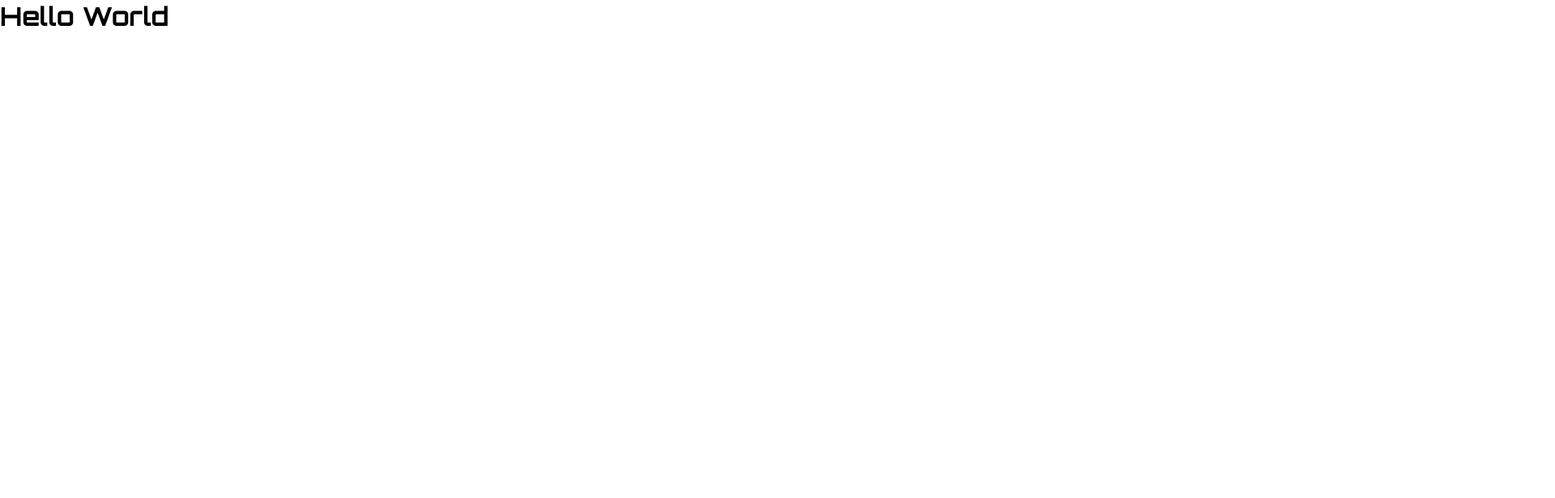
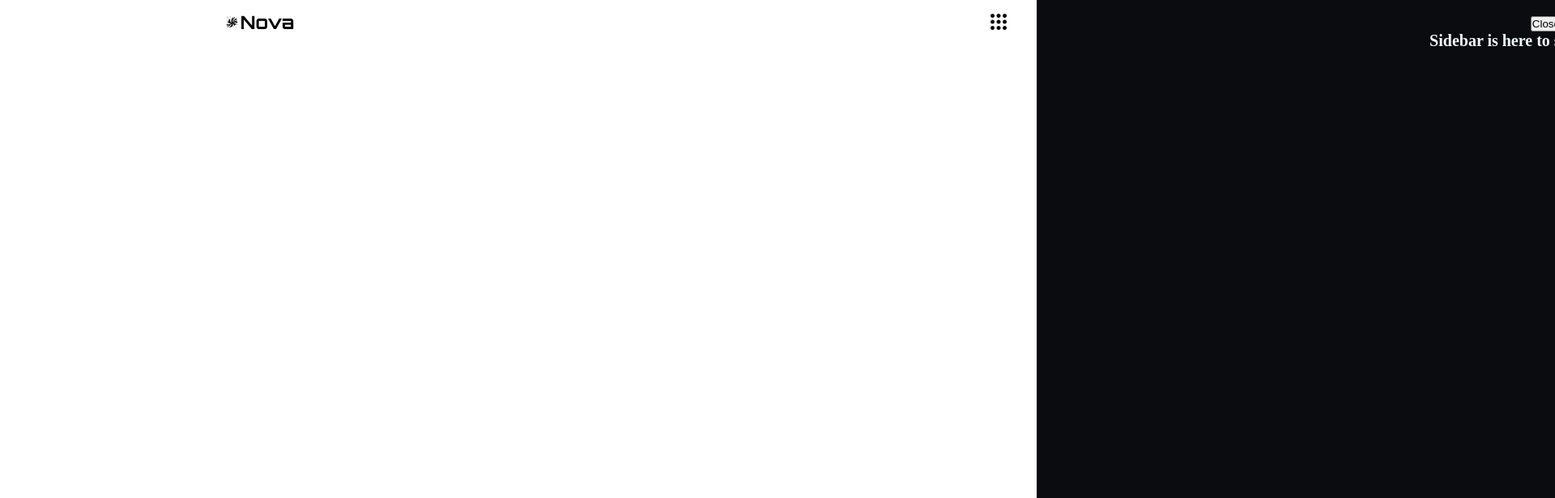
Before and after one commit to PC-Ngumoha/nova, a React (Vite) app: page / in a window 1280 px wide. Shown: the top 616 px of the page at 81% size, 1920 px wide, since content can reach past the window. Built offline with nearby package versions, Linux system fonts and the light colour scheme.

Commit message:
Update: Implement Navbar and Sidebar - rough version

```diff
--- a/package.json
+++ b/package.json
@@ -19,7 +19,8 @@
     "path": "^0.12.7",
     "react": "^18.3.1",
     "react-dom": "^18.3.1",
-    "react-icons": "^5.3.0"
+    "react-icons": "^5.3.0",
+    "react-router-dom": "^6.26.1"
   },
   "devDependencies": {
     "@eslint/js": "^9.9.0",
--- a/src/App.tsx
+++ b/src/App.tsx
@@ -1,7 +1,9 @@
+import { Navbar } from '@/components';
+
 function App() {
   return (
     <>
-      <h1>Hello World</h1>
+      <Navbar />
     </>
   );
 }
--- /dev/null
+++ b/src/components/Navbar.tsx
@@ -0,0 +1,105 @@
+import { FC, useEffect, useState } from 'react';
+import { GiGalaxy } from 'react-icons/gi';
+import { CgMenuGridO } from 'react-icons/cg';
+import { concatClasses } from '@/utils/helpers';
+
+import classNames from '@/components/styles/Navbar.module.scss';
+
+const pageLinks = [
+  {
+    id: 1,
+    name: 'Home',
+  },
+  {
+    id: 2,
+    name: 'Blog',
+  },
+  {
+    id: 3,
+    name: 'Categories',
+  },
+  {
+    id: 4,
+    name: 'Authors',
+  },
+  {
+    id: 5,
+    name: 'Contact',
+  },
+];
+
+/**
+ * Custom utility hook
+ */
+const useToggle = () => {
+  const [isOpen, setIsOpen] = useState(false);
+
+  const toggle = () => setIsOpen((prev) => !prev);
+
+  const open = () => setIsOpen(true);
+
+  const close = () => setIsOpen(false);
+
+  return {
+    isOpen,
+    toggle,
+    open,
+    close,
+  };
+};
+
+/**
+ * SideBar utility component
+ */
+const SideBar = ({
+  handleClose,
+  open,
+}: {
+  handleClose: () => void;
+  open: boolean;
+}) => {
+  return (
+    <div
+      className={
+        open
+          ? concatClasses(classNames.showSidebar, classNames.sidebar)
+          : classNames.sidebar
+      }
+    >
+      <button onClick={() => handleClose()}>Close Me</button>
+      <h1>Sidebar is here to save the day again</h1>
+    </div>
+  );
+};
+
+/**
+ * Navbar main component
+ * @returns <Navbar />
+ */
+const Navbar: FC = () => {
+  const { isOpen, open, close } = useToggle();
+
+  useEffect(() => {}, [isOpen]);
+
+  return (
+    <>
+      <nav className={classNames.navbar}>
+        <div className={classNames.logo}>
+          <GiGalaxy />
+          <h1>Nova</h1>
+        </div>
+        <ul className={classNames.pages}>
+          {pageLinks.map((item) => (
+            <li key={item.id}>{item.name}</li>
+          ))}
+        </ul>
+        <div className={classNames.menubar}>
+          <CgMenuGridO onClick={() => open()} />
+        </div>
+      </nav>
+      <SideBar handleClose={close} open={isOpen} />
+    </>
+  );
+};
+
+export default Navbar;
--- /dev/null
+++ b/src/components/index.ts
@@ -0,0 +1,5 @@
+import Navbar from "./Navbar";
+
+export {
+  Navbar,
+};
--- /dev/null
+++ b/src/components/styles/Navbar.module.scss
@@ -0,0 +1,66 @@
+@import '../../styles/main';
+
+// Following a Mobile first approach to styling the webpage
+
+/* STYLES FOR NAVBAR MAIN COMPONENT */
+.navbar {
+  font-family: $heading_font_stack;
+  padding: 1.2rem;
+  display: flex;
+  justify-content: space-between;
+  align-items: center;
+
+  .logo {
+    flex: 1;
+    display: flex;
+    justify-content: center;
+    align-items: center;
+    font-size: 1.5rem;
+
+    h1 {
+      margin-left: 0.3rem;
+    }
+  }
+
+  .pages {
+    flex: 1;
+    display: none;
+    // display: flex;
+    justify-content: space-around;
+    align-items: center;
+    list-style-type: none;
+  }
+
+  .menubar {
+    flex: 1;
+    display: flex;
+    padding-right: 2rem;
+    align-items: center;
+    justify-content: end;
+    font-size: 3rem;
+  }
+}
+
+/* STYLES FOR NAVBAR SIDEBAR COMPONENT */
+.sidebar {
+  position: absolute;
+  left: 0;
+  top: 0;
+  width: 100%;
+  height: 100%;
+  padding: 2rem 0 0;
+  background-color: $color_bg_dark;
+  color: $color_white;
+  z-index: 10;
+  display: flex;
+  flex-direction: column;
+  align-items: center;
+
+  transition: all 1.2s cubic-bezier(0.25, 1, 0, 0.25);
+
+  transform: translateX(100%);
+}
+
+.showSidebar {
+  transform: translateX(0);
+}
--- a/src/index.scss
+++ b/src/index.scss
@@ -1,10 +1,14 @@
-@import './styles/main';
+// @import './styles/main';
 
 * {
   margin: 0;
   padding: 0;
 }
 
-h1 {
-  font-family: $heading_font_stack;
+html {
+  font-size: 10px;
 }
+
+// h1 {
+//   font-family: $heading_font_stack;
+// }
--- a/src/main.tsx
+++ b/src/main.tsx
@@ -1,10 +1,18 @@
 import { StrictMode } from 'react';
 import { createRoot } from 'react-dom/client';
+import { createBrowserRouter, RouterProvider } from 'react-router-dom';
 import App from './App.tsx';
 import './index.scss';
 
+const router = createBrowserRouter([
+  {
+    path: '/',
+    element: <App />,
+  },
+]);
+
 createRoot(document.getElementById('root')!).render(
   <StrictMode>
-    <App />
+    <RouterProvider router={router} />
   </StrictMode>,
 );
--- a/src/styles/base/_variables.scss
+++ b/src/styles/base/_variables.scss
@@ -1,5 +1,14 @@
 @import url('https://fonts.googleapis.com/css2?family=Exo+2:ital,wght@0,100..900;1,100..900&family=Orbitron:wght@400..900&display=swap');
+
+// FONTS
 
 $body_font_stack: 'Exo 2', sans-serif;
 $heading_font_stack: 'Orbitron', sans-serif;
 $special_text_font_stack: $heading_font_stack;
+
+// COLORS
+$color_cosmic_black: #0b0c10;
+$color_starry_white: #f0f8ff;
+
+$color_bg_dark: $color_cosmic_black;
+$color_white: $color_starry_white;
--- /dev/null
+++ b/src/utils/helpers.ts
@@ -0,0 +1,7 @@
+/**
+ * helpers.ts
+ */
+
+export function concatClasses(...classNames: string[]) {
+  return classNames.join(' ');
+}
```
Also changed, not shown: src/views/Blog.tsx (added), src/views/Home.tsx (added), 1 other file (tests, documents, lock files or other folders).
